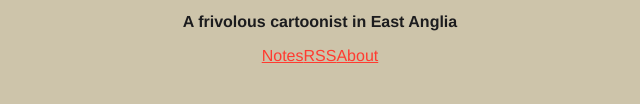
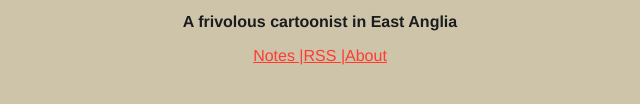
Before and after one commit to objectgroup/objectgroup.uk, a plain HTML site: page index.html in a window 1280 px wide. Shown: the part 388-492 px from the top of the page, 320-960 px from the left. Drawn offline with Linux system fonts and the light colour scheme.

Commit message:
added more space between menu

```diff
--- a/index.html
+++ b/index.html
@@ -1 +1 @@
-	<html>	<head>	<meta charset="utf-8">	<title>[object][group]</title>	<meta name="author" content="[object][group]">	<meta name="robots" content="index, follow" />	<meta name="color-scheme" content="dark light">	<meta name="viewport" content="width=device-width, initial-scale=1">	<link type="text/css" rel="stylesheet" href="../style/stylesheet.css">	<link rel="icon" type="image/svg" href="../images/logo/Objectgroup-cherry.svg">	<meta name="viewport"  content="width=device-width, initial-scale=1.0">	<meta name="description" content="A frivolous cartoonist in East Anglia">	<meta name="keywords" content="comics, cartoon, East Anglia, Britain, England, UK">	<meta name="copyright" content="[object][group]">	</head>	<body>	<div class="bodyIndex">	<header><h1>[object][group]</h1></header>	<h4>A frivolous cartoonist in East Anglia</h4>	<nav class="indexMenu">	<a href="2025/index.html">Notes</a>	<a href="rss.xml">RSS</a>	<a href="about.html">About</a>	</nav>	</div>	</body>	</html>
+	<html>	<head>	<meta charset="utf-8">	<title>[object][group]</title>	<meta name="author" content="[object][group]">	<meta name="robots" content="index, follow" />	<meta name="color-scheme" content="dark light">	<meta name="viewport" content="width=device-width, initial-scale=1">	<link type="text/css" rel="stylesheet" href="../style/stylesheet.css">	<link rel="icon" type="image/svg" href="../images/logo/Objectgroup-cherry.svg">	<meta name="viewport"  content="width=device-width, initial-scale=1.0">	<meta name="description" content="A frivolous cartoonist in East Anglia">	<meta name="keywords" content="comics, cartoon, East Anglia, Britain, England, UK">	<meta name="copyright" content="[object][group]">	</head>	<body>	<div class="bodyIndex">	<header><h1>[object][group]</h1></header>	<h4>A frivolous cartoonist in East Anglia</h4>	<nav class="indexMenu">	<a href="2025/index.html"> Notes | </a>	<a href="rss.xml"> RSS | </a>	<a href="about.html"> About </a>	</nav>	</div>	</body>	</html>
```
